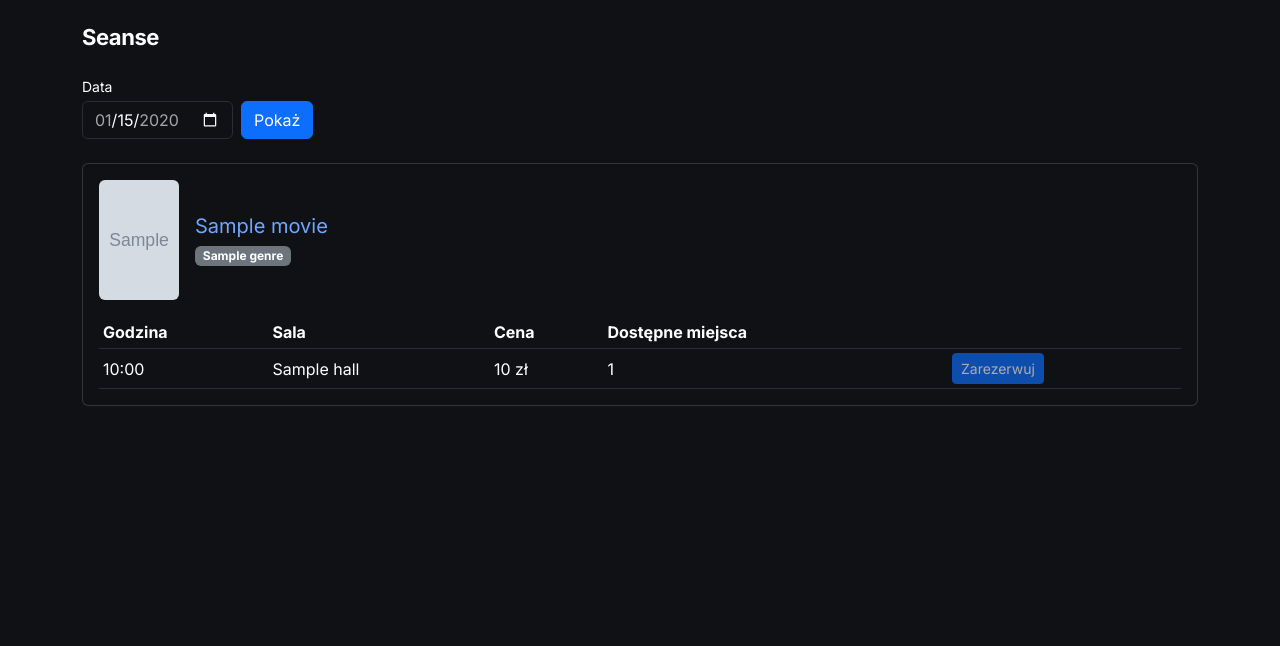
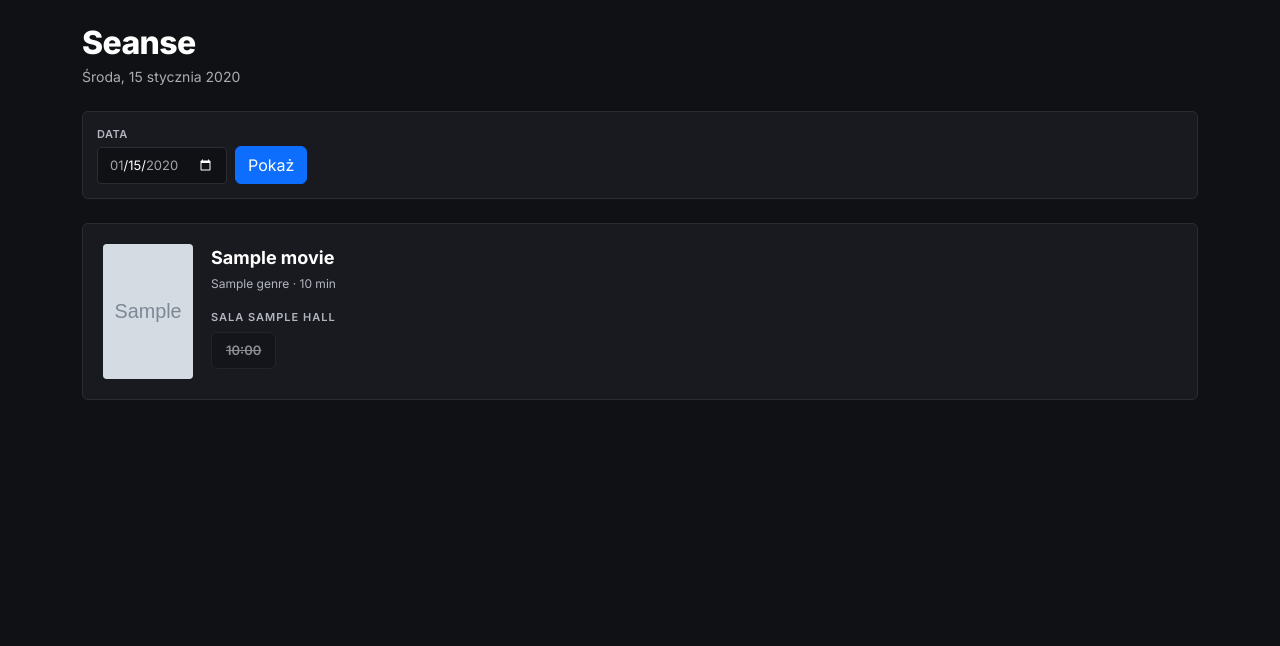
Before and after one commit to bgozlinski/cinema-booking-system, a Django app: template templates/cinema/screening_list.html in a window 1280 px wide. Shown: the part 57-703 px from the top of the page. Run offline with Django 5.2, Linux system fonts and the light colour scheme; the template is opened without the code that fills it: most values are stand-ins (such as "Sample title", 1, 10 or a date in 2020); grey boxes marked "Sample" are stand-in pictures.

Commit message:
feat(M2): redesign screening_list with time-pill grouping by hall

```diff
--- a/templates/cinema/screening_list.html
+++ b/templates/cinema/screening_list.html
@@ -3,83 +3,52 @@
 {% block title %}Seanse — {{ effective_date|date:"d.m.Y" }} — KinoMania{% endblock %}
 
 {% block content %}
-<h1 class="h2 mb-4">Seanse</h1>
+<h1 class="mb-1">Seanse</h1>
+<p class="text-muted small mb-4">{{ effective_date|date:"l, j E Y" }}</p>
 
-<form method="get" class="row g-2 mb-4 align-items-end" role="search">
-    <div class="col-auto">
-        <label for="date-input" class="form-label small mb-1">Data</label>
-        <input type="date" id="date-input" name="date" class="form-control"
+<form method="get" class="filter-bar" role="search">
+    <div>
+        <label for="date-input">Data</label>
+        <input type="date" id="date-input" name="date"
                min="{{ today|date:'Y-m-d' }}"
                max="{{ max_date|date:'Y-m-d' }}"
                value="{{ effective_date|date:'Y-m-d' }}">
     </div>
-    <div class="col-auto">
     <button type="submit" class="btn btn-primary">Pokaż</button>
-    </div>
     {% if request.GET.date %}
-    <div class="col-auto">
-        <a href="{% url 'cinema:screening_list' %}" class="btn btn-outline-secondary"
+    <a href="{% url 'cinema:screening_list' %}"
+       class="btn btn-outline-light"
        title="Wróć do dzisiejszego dnia">Dzisiaj</a>
-    </div>
     {% endif %}
 </form>
 
 {% if movie_groups %}
 {% for movie, screenings in movie_groups %}
-<div class="card mb-4">
-    <div class="card-body">
-        <div class="row g-3 align-items-center mb-3">
-            <div class="col-auto">
+<div class="screening-card">
+    <div class="screening-card__poster">
         {% if movie.poster %}
-                <img src="{{ movie.poster.url }}" alt="{{ movie.title }}"
-                     class="rounded"
-                     style="width:80px; height:120px; object-fit:cover;">
+        <img src="{{ movie.poster.url }}" alt="{{ movie.title }}">
         {% else %}
-                <div class="bg-light rounded d-flex align-items-center justify-content-center"
-                     style="width:80px; height:120px; font-size:2rem;" aria-hidden="true">🎬
-                </div>
+        <div class="screening-card__poster-placeholder" aria-hidden="true">🎬</div>
         {% endif %}
     </div>
-            <div class="col">
-                <h2 class="h5 mb-1">
-                    <a href="{{ movie.get_absolute_url }}" class="text-decoration-none">
-                        {{ movie.title }}
-                    </a>
-                </h2>
-                <p class="mb-0">
-                    {% for genre in movie.genres.all %}
-                    <span class="badge bg-secondary">{{ genre.name }}</span>
+    <div class="screening-card__body">
+        <a href="{{ movie.get_absolute_url }}" class="screening-card__title">{{ movie.title }}</a>
+        <div class="screening-card__meta">
+            {% for genre in movie.genres.all %}{{ genre.name }}{% if not forloop.last %} · {% endif %}{% endfor %} · {{ movie.duration_minutes }} min
+        </div>
+
+        {% regroup screenings|dictsort:"hall.name" by hall.name as hall_groups %}
+        {% for hall_group in hall_groups %}
+        <div class="mt-3">
+            <div class="time-pill-hall-label">Sala {{ hall_group.grouper }}</div>
+            <div class="time-pill-group">
+                {% for s in hall_group.list %}
+                <a href="#" class="time-pill {% if not s.is_available %}is-soldout{% endif %}">{{ s.start_time|date:"H:i" }}</a>
                 {% endfor %}
-                </p>
             </div>
         </div>
-
-        <div class="table-responsive">
-            <table class="table table-sm align-middle mb-0">
-                <thead>
-                <tr>
-                    <th>Godzina</th>
-                    <th>Sala</th>
-                    <th>Cena</th>
-                    <th>Dostępne miejsca</th>
-                    <th></th>
-                </tr>
-                </thead>
-                <tbody>
-                {% for s in screenings %}
-                <tr>
-                    <td>{{ s.start_time|date:"H:i" }}</td>
-                    <td>{{ s.hall.name }}</td>
-                    <td>{{ s.price }} zł</td>
-                    <td>{{ s.available_seats_count }}</td>
-                    <td>
-                        <a href="#" class="btn btn-primary btn-sm disabled">Zarezerwuj</a>
-                    </td>
-                </tr>
         {% endfor %}
-                </tbody>
-            </table>
-        </div>
     </div>
 </div>
 {% endfor %}
```
Also changed, not shown: tests/cinema/test_screening_list.py (+17 -10 lines). Lines whose indentation alone changed are shown as unchanged.
